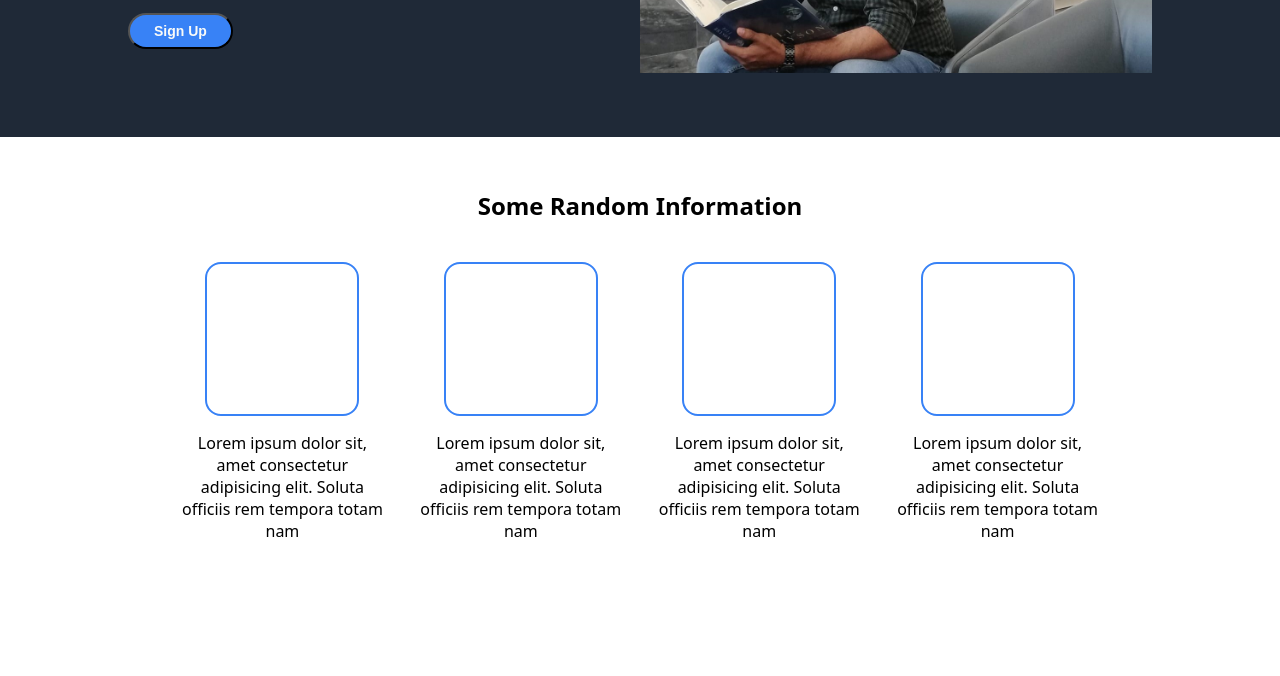
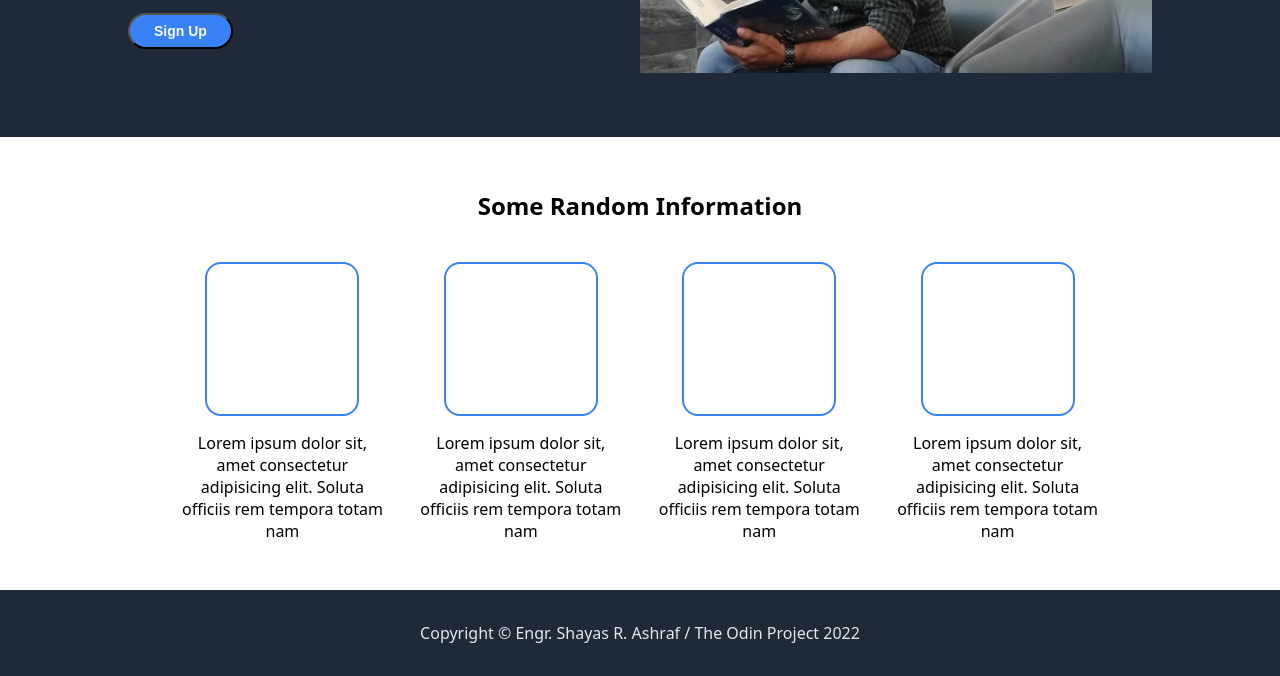
Before and after one commit to EngrShayas/odin-landing-page, a plain HTML site: page index.html in a window 1280 px wide. Shown: the part 333-1009 px from the top of the page. Before the commit the page ends 923 px from the top, so only its background shows below. Drawn offline with Linux system fonts and the light colour scheme.

Commit message:
Footer section added

```diff
--- a/index.html
+++ b/index.html
@@ -52,6 +52,9 @@
             </div>
         </div>
     </section>
+    <footer class="footer">
+        <p>Copyright &copy; Engr. Shayas R. Ashraf / The Odin Project 2022</p>
+    </footer>
 </body>
 
 </html>
--- a/styles/style.css
+++ b/styles/style.css
@@ -103,3 +103,14 @@ section.info .img {
     margin: auto;
     border-radius: 16px;
 }
+
+/* footer */
+
+footer {
+    display: flex;
+    justify-content: center;
+    align-items: center;
+    background-color: #1f2937;
+    color: #e5e7eb;
+    padding: 1rem;
+}
```
